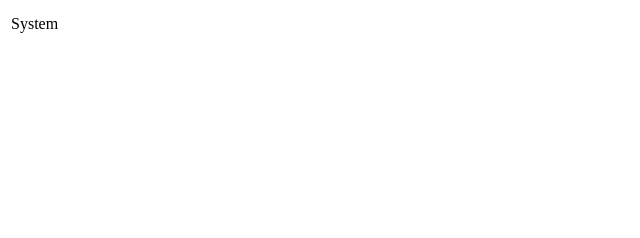
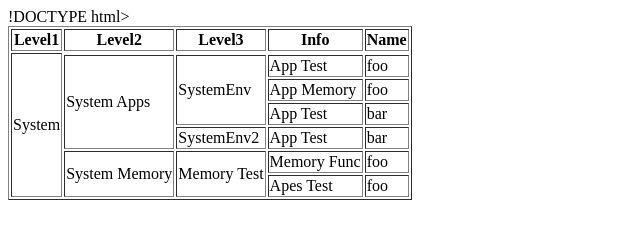
Before and after one commit to ibrahimcebrayilov/httml, a plain HTML site: page index.html in a window 1280 px wide. Shown: the whole page, without its empty margins (0-640 px from the left). Drawn offline with Linux system fonts and the light colour scheme.

Commit message:
Update index.html
cedvel

```diff
--- a/index.html
+++ b/index.html
@@ -42,47 +42,81 @@
         </tbody>
     </table>
  -->
+!DOCTYPE html>
+<html lang="en">
 
-    <table>
+<head>
+    <meta charset="UTF-8">
+    <meta name="viewport" content="width=device-width, initial-scale=1.0">
+    <title>Document</title>
+</head>
+
+<body>
+
+</body>
+
+</html>
+
+<table border="1">
+
+
     <thead>
+
         <tr>
-                <th></th>
-                <th></th>
-                <th></th>
-                <th></th>
-                <th></th>
+            <th>Level1</th>
+            <th>Level2</th>
+            <th>Level3</th>
+            <th>Info</th>
+            <th>Name</th>
         </tr>
     </thead>
+    <tbody>
+        <tr>
+            <td rowspan="7">System</td>
+        </tr>
+        <tr>
+            <td rowspan="4">System Apps</td>
+            <td rowspan="3">SystemEnv</td>
+            <td>App Test</td>
+            <td>foo</td>
+
+        </tr>
+        <tr>
 
 
-        <tbody>
-            <tr>
-                <td>System</td>
+            <td>App Memory</td>
+            <td>foo</td>
         </tr>
         <tr>
-                <td></td>
-                <td></td>
+
+
+
+            <td>App Test</td>
+            <td>bar</td>
+
         </tr>
         <tr>
-                <td></td>
-                <td></td>
-                <td></td>
+
+
+            <td>SystemEnv2</td>
+            <td>App Test</td>
+            <td>bar</td>
+
         </tr>
         <tr>
-                <td></td>
-                <td></td>
-                <td></td>
-                <td></td>
-                <td></td>
-                <td></td>
+
+            <td rowspan="2">System Memory</td>
+
+            <td rowspan="2">Memory Test</td>
+            <td>Memory Func</td>
+            <td>foo</td>
         </tr>
         <tr>
-                <td></td>
-                <td></td>
-                <td></td>
-                <td></td>
-                <td></td>
-                <td></td>
+
+
+
+            <td>Apes Test</td>
+            <td>foo</td>
         </tr>
 
 
@@ -90,6 +124,3 @@
 
     </tbody>
 </table>
-</body>
-
-</html>
```
Lines whose indentation alone changed are shown as unchanged.
